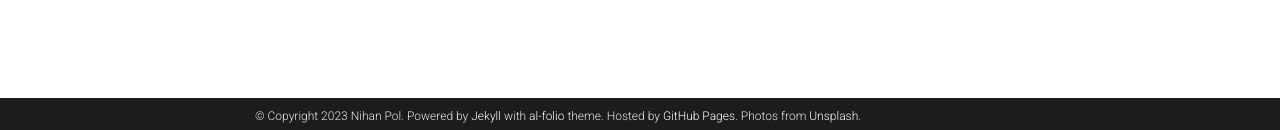
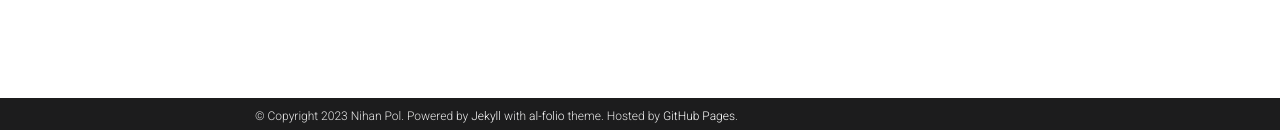
Before and after one commit to NihanPol/nihanpol.github.io, a Jekyll site: the page built from _pages/publications.md, in a window 1280 px wide. Shown: the part 767-897 px from the top of the page. Built offline with Jekyll 4.4.1, drawn with Linux system fonts in a browser that asks for light colours; comment, search, counter and statistics services are not loaded; a style sheet for code colours, icons or effects is not loaded; some of the changed lines change nothing that is shown.

Commit message:
Update _config.yml

```diff
--- a/_config.yml
+++ b/_config.yml
@@ -12,7 +12,6 @@
 footer_text: >
   Powered by <a href="https://jekyllrb.com/" target="_blank">Jekyll</a> with <a href="https://github.com/alshedivat/al-folio">al-folio</a> theme.
   Hosted by <a href="https://pages.github.com/" target="_blank">GitHub Pages</a>.
-  Photos from <a href="https://unsplash.com" target="_blank">Unsplash</a>.
 keywords: jekyll, jekyll-theme, academic-website, portfolio-website  # add your own keywords or leave empty
 
 lang: en # the language of your site (for example: en, fr, cn, ru, etc.)
@@ -104,7 +103,7 @@
 wechat_qr: # filename of your wechat qr-code saved as an image (e.g., wechat-qr.png if saved to assets/img/wechat-qr.png)
 
 contact_note: >
-  You can even add a little note about which of these is the best way to reach you.
+  Please feel free to reach out to me, preferably via email.
 
 # -----------------------------------------------------------------------------
 # Analytics and search engine verification
```
